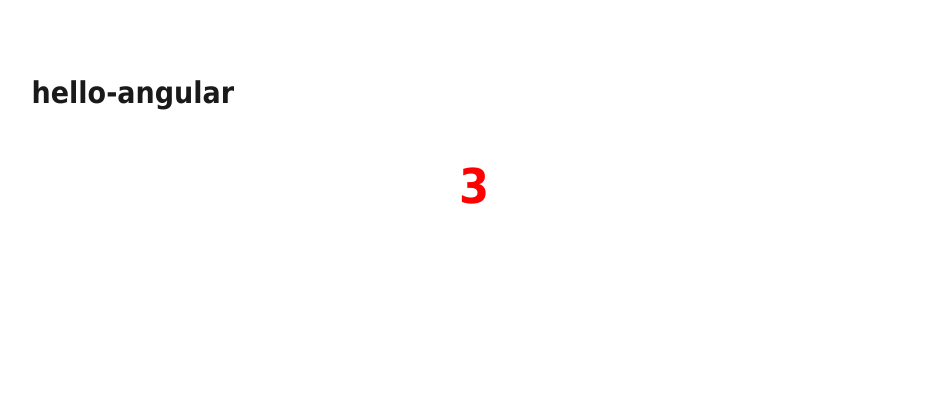
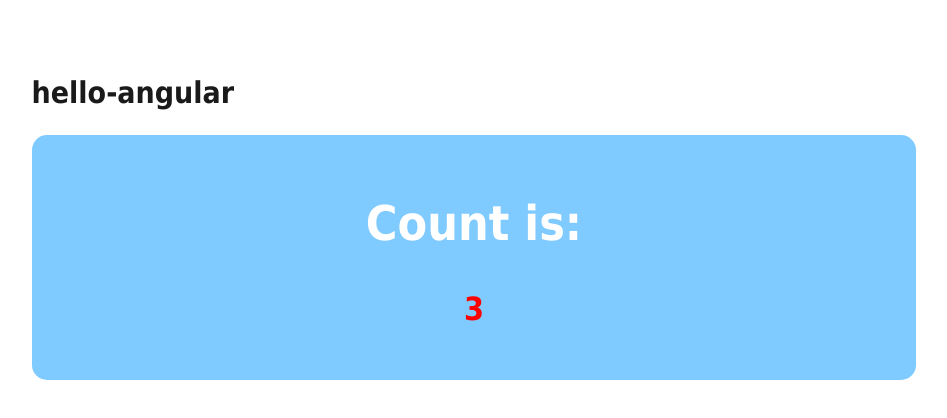
Before and after one commit to OriChaiMatan/Hello-Angular, an Angular app: page / in a window 1280 px wide. Shown: the top 418 px of the page, without its empty margins (166-1113 px from the left). Built offline with nearby package versions, Linux system fonts and the light colour scheme.

Commit message:
Design countdown

```diff
--- a/src/app/app.module.ts
+++ b/src/app/app.module.ts
@@ -13,7 +13,7 @@ import { CommonModule } from '@angular/common';
     AppComponent,
     AnimalListComponent,
     SeasonClockComponent,
-    CountDownComponent
+    CountDownComponent,
   ],
   imports: [
     BrowserModule,
--- a/src/app/cmps/count-down/count-down.component.html
+++ b/src/app/cmps/count-down/count-down.component.html
@@ -1,3 +1,4 @@
 <div class="countdown">
+  <h1>Count is:</h1>
   <p [ngClass]="{'red-text': counter.count <= 6}">{{ counter.count | json }}</p>
 </div>
--- a/src/app/cmps/count-down/count-down.component.scss
+++ b/src/app/cmps/count-down/count-down.component.scss
@@ -1,7 +1,11 @@
 .countdown {
     text-align: center;
-    font-size: 3rem;
+    font-size: 2rem;
     transition: color 0.5s ease;
+    padding: 20px;
+    border-radius: 15px;
+    background-color: rgb(127, 202, 255);
+    color: white;
 
     .red-text {
       color: red;
```
